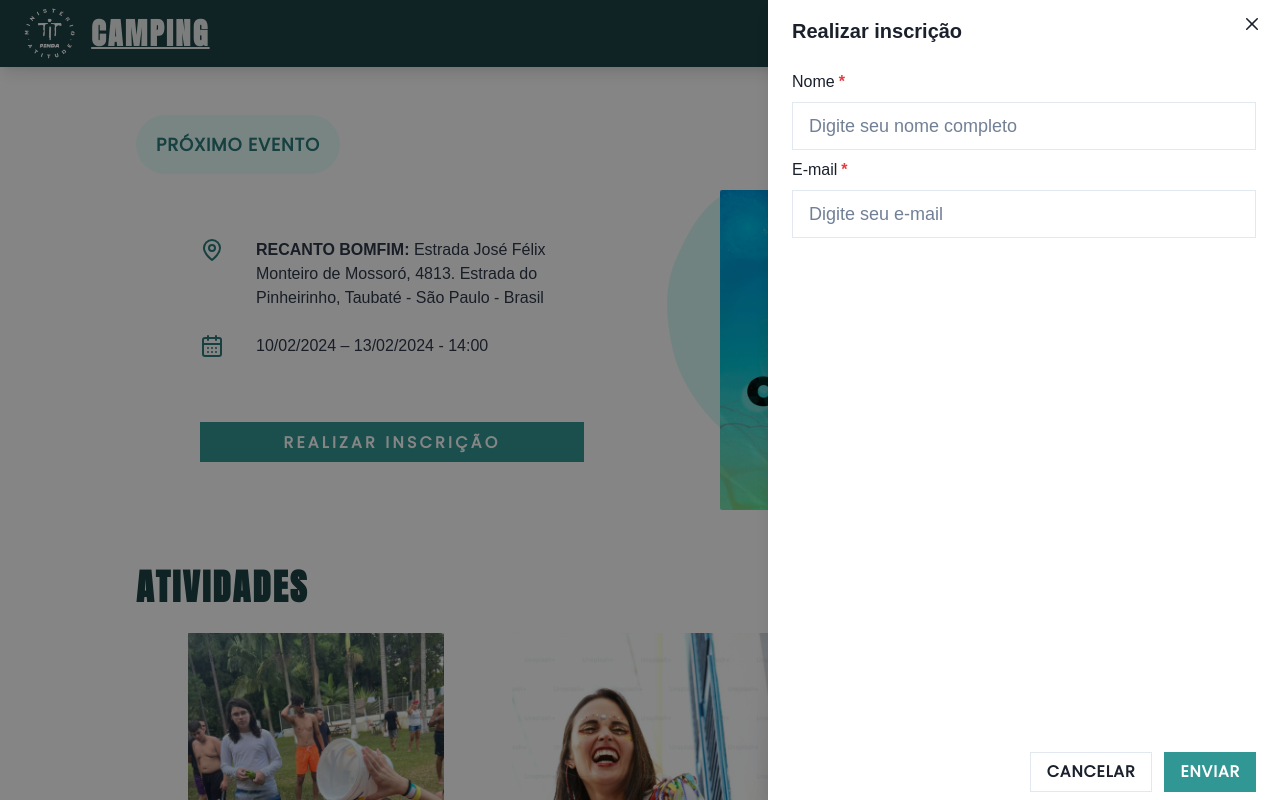
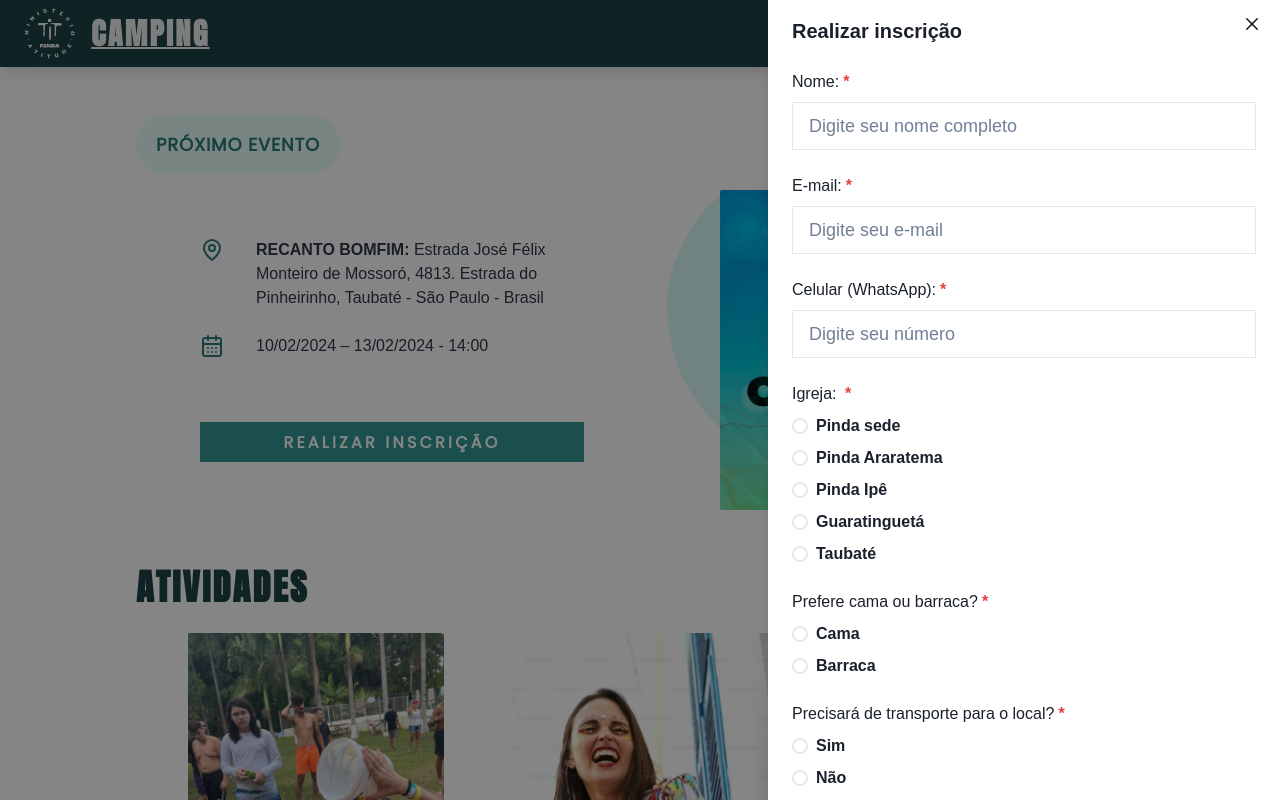
Before and after one commit to wellingtongmota/camping-fonte, a React (Vite) app: page / in a window 1280 px wide. Both pictures are taken after a click on the button "REALIZAR INSCRIÇÃO". Built offline with nearby package versions, Linux system fonts and the light colour scheme.

Commit message:
Criação de formulário e componentes

```diff
--- a/src/components/subscribe/SubscribeDrawer.jsx
+++ b/src/components/subscribe/SubscribeDrawer.jsx
@@ -8,11 +8,19 @@ import {
   DrawerHeader,
   DrawerOverlay,
   Flex,
+  FormControl,
+  FormHelperText,
+  FormLabel,
+  Input,
+  Radio,
+  RadioGroup,
   Spacer,
+  Stack,
   useDisclosure
 } from '@chakra-ui/react'
-import { Form, Formik } from 'formik'
+import { Field, Form, Formik } from 'formik'
 import SubscribeInput from './SubscribeInput'
+import SubscribeRadio from './SubscribeRadio'
 
 const SubscribeDrawer = (props) => {
 
@@ -24,6 +32,10 @@ const SubscribeDrawer = (props) => {
       initialValues={{
         name: '',
         email: '',
+        phone: '',
+        church: '',
+        ground: '',
+        transport: '',
       }}
 
       onSubmit={(values, { setSubmitting }) => {
@@ -33,7 +45,7 @@ const SubscribeDrawer = (props) => {
         }, 400);
       }}
     >
-      {({ isSubmitting, errors, touched, handleChange }) => (
+      {({ isSubmitting, values, errors, touched, handleChange }) => (
         <Flex {...props}>
           <Flex w='full' ref={btnRef} onClick={onOpen}>
             {props.children}
@@ -53,9 +65,9 @@ const SubscribeDrawer = (props) => {
 
               <DrawerBody gap={2}>
 
-                <Flex as={Form} h='full' flexDirection='column' gap={2}>
+                <Flex as={Form} h='full' flexDirection='column' gap={6}>
                   <SubscribeInput
-                    label='Nome'
+                    label='Nome:'
                     name='name'
                     // icon={<LuUser />}
                     onChange={handleChange}
@@ -64,7 +76,7 @@ const SubscribeDrawer = (props) => {
                   />
 
                   <SubscribeInput
-                    label='E-mail'
+                    label='E-mail:'
                     name='email'
                     // icon={<LuUser />}
                     onChange={handleChange}
@@ -72,9 +84,55 @@ const SubscribeDrawer = (props) => {
                     errors={errors.email}
                   />
 
+                  <SubscribeInput
+                    label='Celular (WhatsApp):'
+                    name='phone'
+                    // icon={<LuUser />}
+                    onChange={handleChange}
+                    placeholder='Digite seu número'
+                    errors={errors.phone}
+                  />
+
+                  <FormControl isRequired>
+                    <FormLabel>Igreja: </FormLabel>
+                    <RadioGroup name='church'>
+                      <Stack direction='column'>
+                        <SubscribeRadio name='church' onChange={handleChange} value='Pinda sede' />
+                        <SubscribeRadio name='church' onChange={handleChange} value='Pinda Araratema' />
+                        <SubscribeRadio name='church' onChange={handleChange} value='Pinda Ipê' />
+                        <SubscribeRadio name='church' onChange={handleChange} value='Guaratinguetá' />
+                        <SubscribeRadio name='church' onChange={handleChange} value='Taubaté' />
+                      </Stack>
+                    </RadioGroup>
+                  </FormControl>
+
+                  <FormControl isRequired>
+                    <FormLabel>Prefere cama ou barraca?</FormLabel>
+                    <RadioGroup name='ground'>
+                      <Stack direction='column'>
+                        <SubscribeRadio name='ground' onChange={handleChange} value='Cama' />
+                        <SubscribeRadio name='ground' onChange={handleChange} value='Barraca' />
+                      </Stack>
+                    </RadioGroup>
+                  </FormControl>
+
+                  <FormControl isRequired>
+                    <FormLabel>Precisará de transporte para o local?</FormLabel>
+                    <RadioGroup name='transport'>
+                      <Stack direction='column'>
+                        <SubscribeRadio name='transport' onChange={handleChange} value='Sim' />
+                        <SubscribeRadio name='transport' onChange={handleChange} value='Não' />
+                      </Stack>
+                    </RadioGroup>
+                    <FormHelperText>
+                      Lembrando que o transporte é permitido apenas com mochila de colo.
+                      Malas e outros itens serão transportados em um caminhão disponibilizado no dia anterior ao evento.
+                    </FormHelperText>
+                  </FormControl>
+
                   <Spacer />
 
-                  <Flex justifyContent='end'>
+                  <Flex justifyContent='end' pb={2}>
                     <Button variant='outline' mr={3} onClick={onClose}>
                       Cancelar
                     </Button>
--- /dev/null
+++ b/src/components/subscribe/SubscribeRadio.jsx
@@ -0,0 +1,19 @@
+import { Radio } from '@chakra-ui/react'
+import React from 'react'
+
+const SubscribeRadio = ({ name, value, onChange }) => {
+
+  const handleChange = (e) => onChange(e)
+  return (
+    <Radio
+      name={name}
+      onChange={handleChange}
+      value={value}
+      colorScheme='teal'
+    >
+      {value}
+    </Radio>
+  )
+}
+
+export default SubscribeRadio
```
